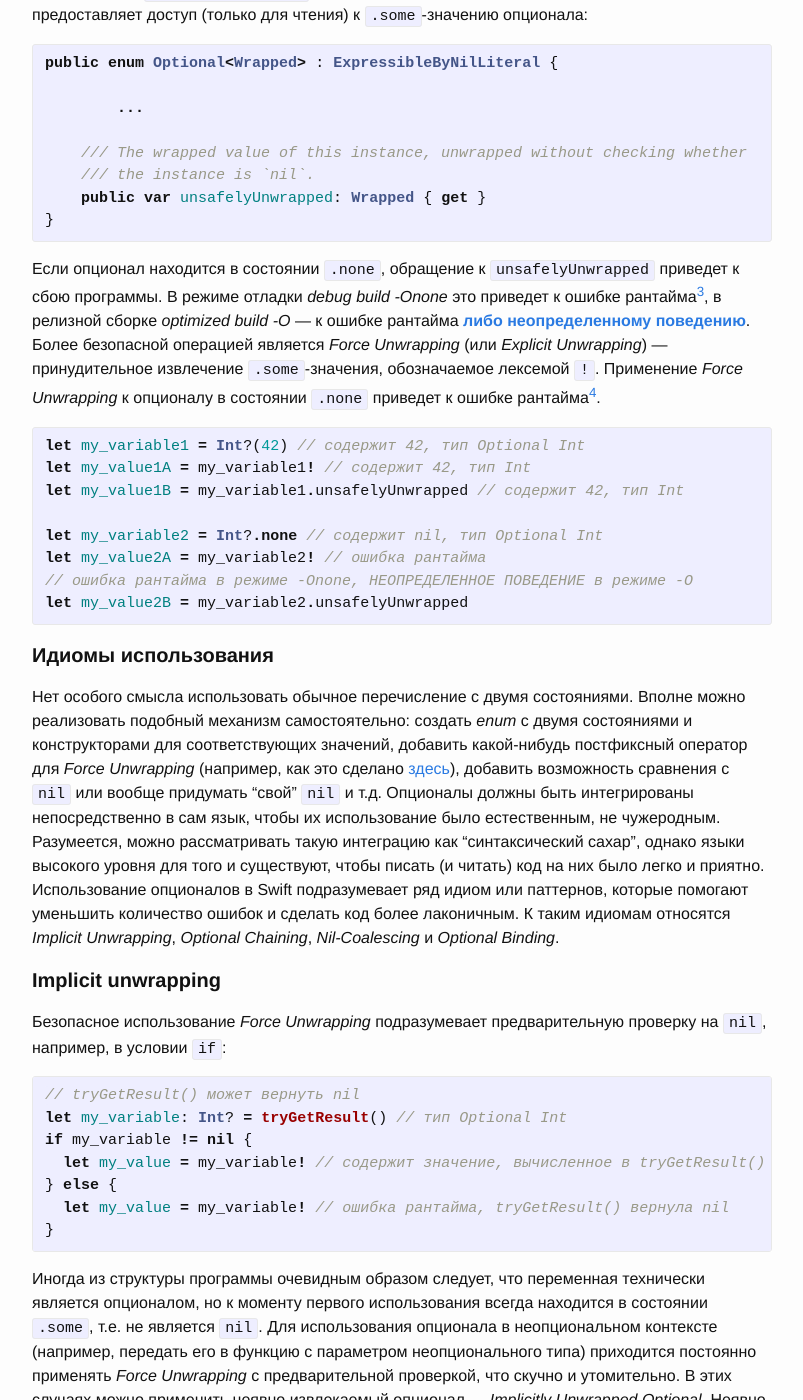
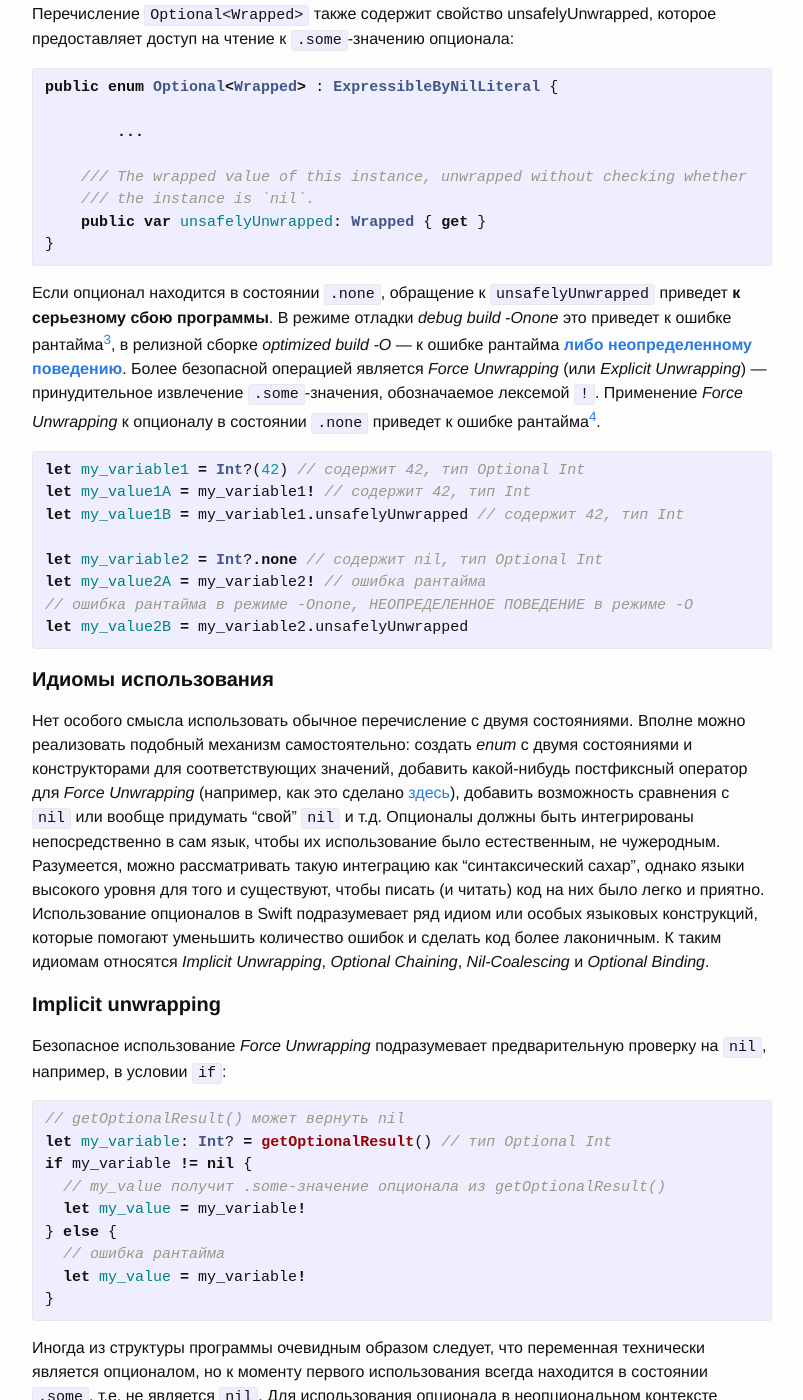
Before and after one commit to yury-dubovoy/yury-dubovoy.github.io, a Jekyll site: the page built from _posts/2017-06-04-swift-optionals.markdown, in a window 1280 px wide and 1400 px high, scrolled down 3514 px. Shown: the whole window, without its empty margins (238-1041 px from the left). Built offline with Jekyll 4.4.1, drawn with Linux system fonts in a browser that asks for light colours; some of the changed text lies outside the part shown.

Commit message:
article updated: swift-optionals

```diff
--- a/_posts/2017-06-04-swift-optionals.markdown
+++ b/_posts/2017-06-04-swift-optionals.markdown
@@ -121,7 +121,7 @@
 {% endhighlight %}
 поскольку `nil` будет присвоен по умолчанию.
 
-Перечисление `Optional<Wrapped>` также содержит свойство unsafelyUnwrapped, которое предоставляет доступ (только для чтения) к `.some`-значению опционала:
+Перечисление `Optional<Wrapped>` также содержит свойство unsafelyUnwrapped, которое предоставляет доступ на чтение к `.some`-значению опционала:
 
 {% highlight swift %}
 public enum Optional<Wrapped> : ExpressibleByNilLiteral {
@@ -134,7 +134,7 @@
 }
 {% endhighlight %}
 
-Если опционал находится в состоянии `.none`, обращение к `unsafelyUnwrapped` приведет к сбою программы. В режиме отладки _debug build -Onone_ это приведет к ошибке рантайма[^3], в релизной сборке _optimized build -O_ — к ошибке рантайма **[либо неопределенному поведению](https://developer.apple.com/documentation/swift/optional/1641793-unsafelyunwrapped)**. Более безопасной операцией является _Force Unwrapping_ (или _Explicit Unwrapping_) — принудительное извлечение `.some`-значения, обозначаемое лексемой `!`. Применение _Force Unwrapping_ к опционалу в состоянии `.none` приведет к ошибке рантайма[^4].
+Если опционал находится в состоянии `.none`, обращение к `unsafelyUnwrapped` приведет **к серьезному сбою программы**. В режиме отладки _debug build -Onone_ это приведет к ошибке рантайма[^3], в релизной сборке _optimized build -O_ — к ошибке рантайма **[либо неопределенному поведению](https://developer.apple.com/documentation/swift/optional/1641793-unsafelyunwrapped)**. Более безопасной операцией является _Force Unwrapping_ (или _Explicit Unwrapping_) — принудительное извлечение `.some`-значения, обозначаемое лексемой `!`. Применение _Force Unwrapping_ к опционалу в состоянии `.none` приведет к ошибке рантайма[^4].
 
 [^3]:Вывод в консоль: _fatal error: unsafelyUnwrapped of nil optional_
 [^4]:Вывод в консоль: _fatal error: unexpectedly found nil while unwrapping an Optional value_
@@ -154,7 +154,7 @@
 
 
 #### **Идиомы использования**
-Нет особого смысла использовать обычное перечисление с двумя состояниями. Вполне можно реализовать подобный механизм самостоятельно: создать _enum_ c двумя состояниями и конструкторами для соответствующих значений, добавить какой-нибудь постфиксный оператор для _Force Unwrapping_ (например, как это сделано [здесь](http://jamesonquave.com/blog/re-implementing-optionals-using-swifts-powerful-enum-type/)), добавить возможность сравнения с `nil` или вообще придумать "свой" `nil` и т.д. Опционалы должны быть интегрированы непосредственно в сам язык, чтобы их использование было естественным, не чужеродным. Разумеется, можно рассматривать такую интеграцию как "синтаксический сахар", однако языки высокого уровня для того и существуют, чтобы писать (и читать) код на них было легко и приятно. Использование опционалов в Swift подразумевает ряд идиом или паттернов, которые помогают уменьшить количество ошибок и сделать код более лаконичным. К таким идиомам относятся _Implicit Unwrapping_, _Optional Chaining_, _Nil-Coalescing_ и _Optional Binding_.
+Нет особого смысла использовать обычное перечисление с двумя состояниями. Вполне можно реализовать подобный механизм самостоятельно: создать _enum_ c двумя состояниями и конструкторами для соответствующих значений, добавить какой-нибудь постфиксный оператор для _Force Unwrapping_ (например, как это сделано [здесь](http://jamesonquave.com/blog/re-implementing-optionals-using-swifts-powerful-enum-type/)), добавить возможность сравнения с `nil` или вообще придумать "свой" `nil` и т.д. Опционалы должны быть интегрированы непосредственно в сам язык, чтобы их использование было естественным, не чужеродным. Разумеется, можно рассматривать такую интеграцию как "синтаксический сахар", однако языки высокого уровня для того и существуют, чтобы писать (и читать) код на них было легко и приятно. Использование опционалов в Swift подразумевает ряд идиом или особых языковых конструкций, которые помогают уменьшить количество ошибок и сделать код более лаконичным. К таким идиомам относятся _Implicit Unwrapping_, _Optional Chaining_, _Nil-Coalescing_ и _Optional Binding_.
 
 #### **Implicit unwrapping**
 
@@ -162,12 +162,14 @@
 
 {% highlight swift %}
 
-// tryGetResult() может вернуть nil
-let my_variable: Int? = tryGetResult() // тип Optional Int
+// getOptionalResult() может вернуть nil
+let my_variable: Int? = getOptionalResult() // тип Optional Int
 if my_variable != nil {
-  let my_value = my_variable! // содержит значение, вычисленное в tryGetResult()
+  // my_value получит .some-значение опционала из getOptionalResult()
+  let my_value = my_variable!
 } else {
-  let my_value = my_variable! // ошибка рантайма, tryGetResult() вернула nil
+  // ошибка рантайма
+  let my_value = my_variable!
 }
 
 {% endhighlight %}
@@ -337,7 +339,9 @@
 }
 {% endhighlight %}
 
-В протоколах с опциональными свойствами и методами (требованиями) модификатор `@objc` указывается для каждого опционального требования и для самого протокола. Вызов нереализованного требования у объекта, реализующего такой протокол, возвращает опционал соответствующего типа в состоянии `.none`. Вызов реализованного требования возвращает опционал соответсвующего типа в состоянии `.some`. Таким образом, опциональные свойства и методы, в отличие от _optional сhaining_, увеличивают уровень вложенности возвращаемого опционала. Опциональный метод, как и свойство, "заворачивается" в опционал полностью — в `.some`-значение помещается метод целиком, а не только возращаемое значение:
+В протоколах с опциональными свойствами и методами (иначе, опциональными требованиями) модификатор `@objc` указывается для каждого опционального требования и для самого протокола. На протокол _UIApplicationDelegate_ из примера выше это требование не распространяется, т.к. он транслируется в Swift из системной библиотеки на Objective-C. Вызов нереализованного опционального требования у объекта, принимающего такой протокол, возвращает опционал соответствующего типа в состоянии `.none`. Вызов реализованного опционального требования возвращает опционал соответсвующего типа в состоянии `.some`. Таким образом, опциональные свойства и методы, в отличие от _optional сhaining_, увеличивают уровень вложенности возвращаемого опционала. Опциональный метод, как и свойство, "заворачивается" в опционал полностью — в `.some`-значение помещается метод целиком, а не только возращаемое значение:
+
+[^6]:Вообще говоря, необязательно, чтобы все уровни вложенности были "развернуты" с помощью лексемы `?`.Часть из них можно заменить на принудительное извлечение `!`, что сократит количество "неявных" звеньев в цепочке. Отдельный вопрос, есть ли в этом смысл.
 
 {% highlight swift %}
 
```
Also changed, not shown: other parts of _posts/2017-06-04-swift-optionals.markdown (+20 -15 lines).
